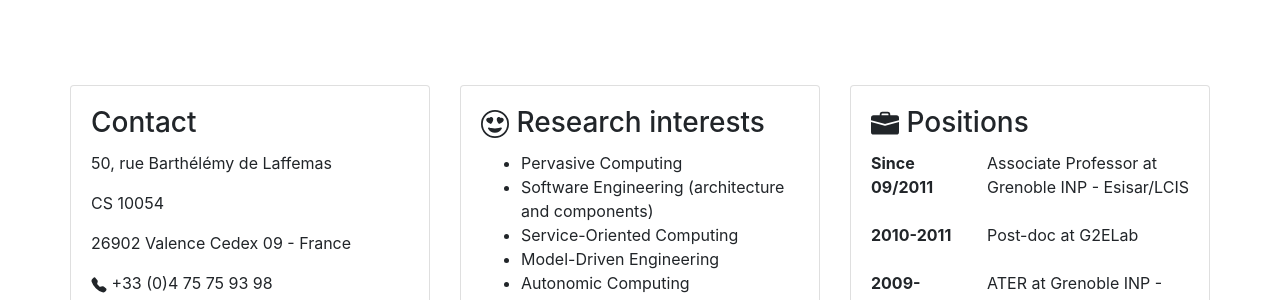
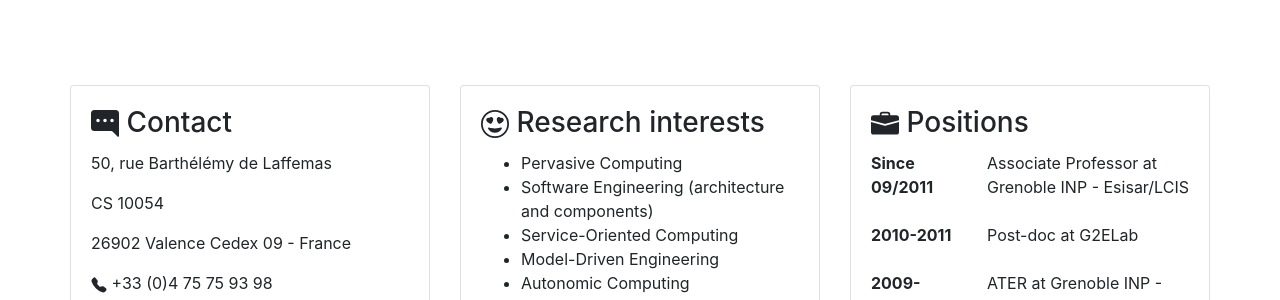
Before and after one commit to schollet/homepage, a Jekyll site: the page built from index.html, in a window 1280 px wide. Shown: the part 399-699 px from the top of the page. Built offline with Jekyll 4.4.1, drawn with Linux system fonts in a browser that asks for light colours.

Commit message:
Update index.html

```diff
--- a/index.html
+++ b/index.html
@@ -31,7 +31,9 @@ layout: default
     <div class="card-deck">
       <div class="card">
         <div class="card-body">
-          <h3 class="card-title">Contact</h3>
+          <h3 class="card-title"><svg width="1em" height="1em" viewBox="0 0 16 16" class="bi bi-chat-right-dots-fill" fill="currentColor" xmlns="http://www.w3.org/2000/svg">
+  <path fill-rule="evenodd" d="M16 2a2 2 0 0 0-2-2H2a2 2 0 0 0-2 2v8a2 2 0 0 0 2 2h9.586a1 1 0 0 1 .707.293l2.853 2.853a.5.5 0 0 0 .854-.353V2zM5 6a1 1 0 1 1-2 0 1 1 0 0 1 2 0zm4 0a1 1 0 1 1-2 0 1 1 0 0 1 2 0zm3 1a1 1 0 1 0 0-2 1 1 0 0 0 0 2z"/>
+</svg> Contact</h3>
 		<p>50, rue Barthélémy de Laffemas</p>
 		<p>CS 10054</p>
 		<p>26902 Valence Cedex 09 - France</p>
```
